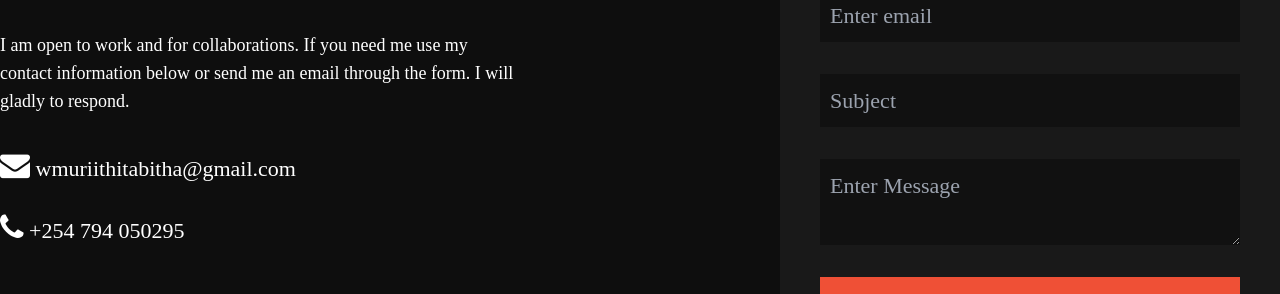
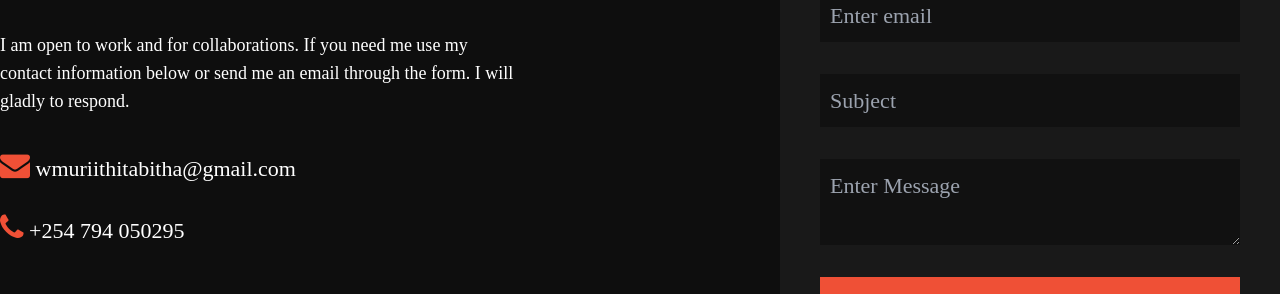
Before and after one commit to SheeTabz/Portfolio-Website, a React (Create React App) app: page / in a window 1280 px wide. Shown: the part 4362-4656 px from the top of the page. Built offline with nearby package versions, Linux system fonts and the light colour scheme; no server answers; a web font is replaced by a local one.

Commit message:
Changing portfolio theme

```diff
--- a/src/components/Contacts/Contact.js
+++ b/src/components/Contacts/Contact.js
@@ -65,9 +65,9 @@ function Contact() {
                     </p>
                         <div className='flex flex-col gap-y-6 '>
                             <p>
-                                <a href=''><i class="fa fa-envelope text-white text-3xl"></i> wmuriithitabitha@gmail.com</a>
+                                <a href=''><i class="fa fa-envelope text-bright text-3xl"></i> wmuriithitabitha@gmail.com</a>
                                 </p>
-                            <p><i class="fa fa-solid fa-phone text-white text-3xl"></i> +254 794 050295</p>
+                            <p><i class="fa fa-solid fa-phone text-bright text-3xl"></i> +254 794 050295</p>
 
                         </div>
                     </div>
```
